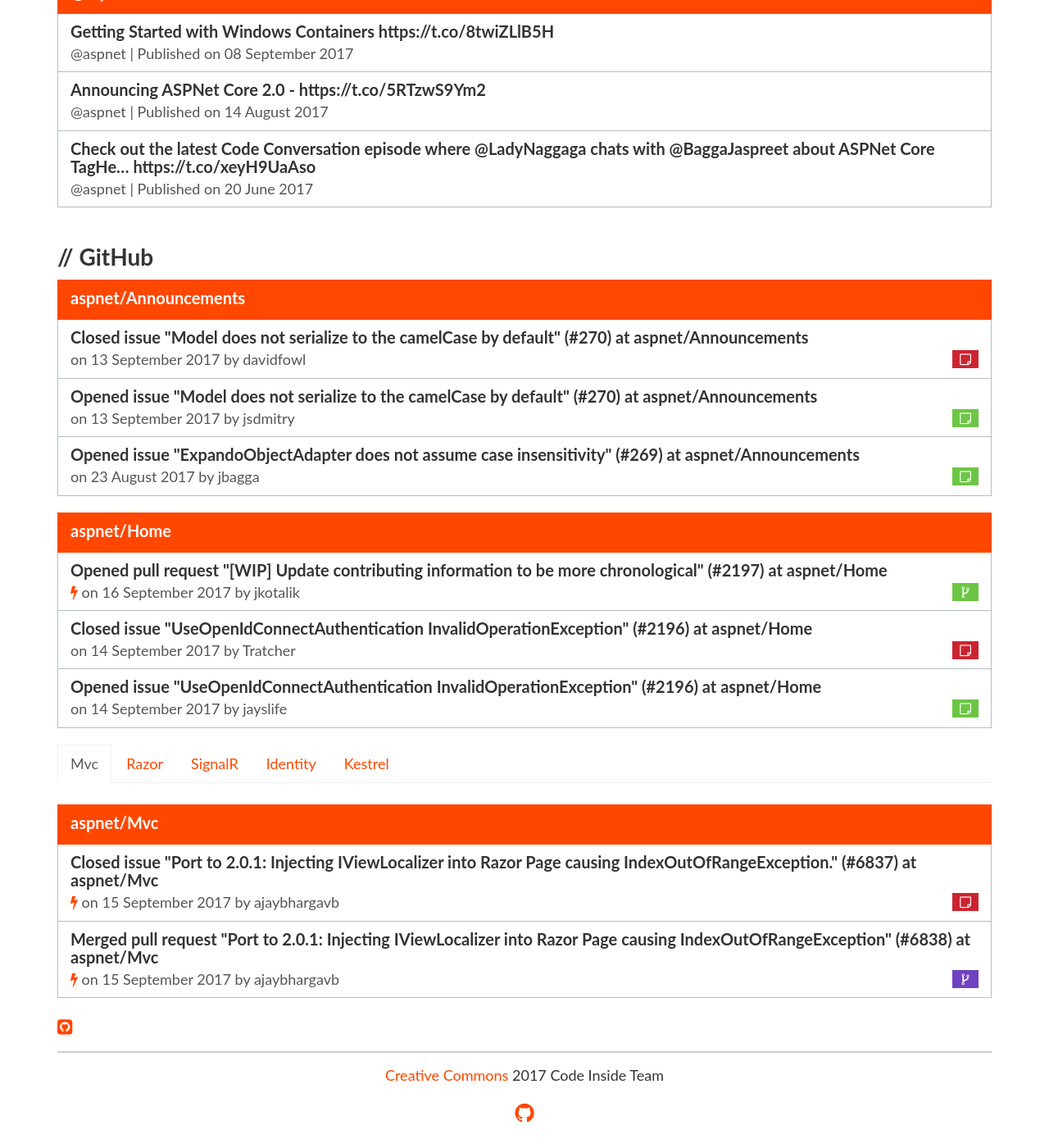
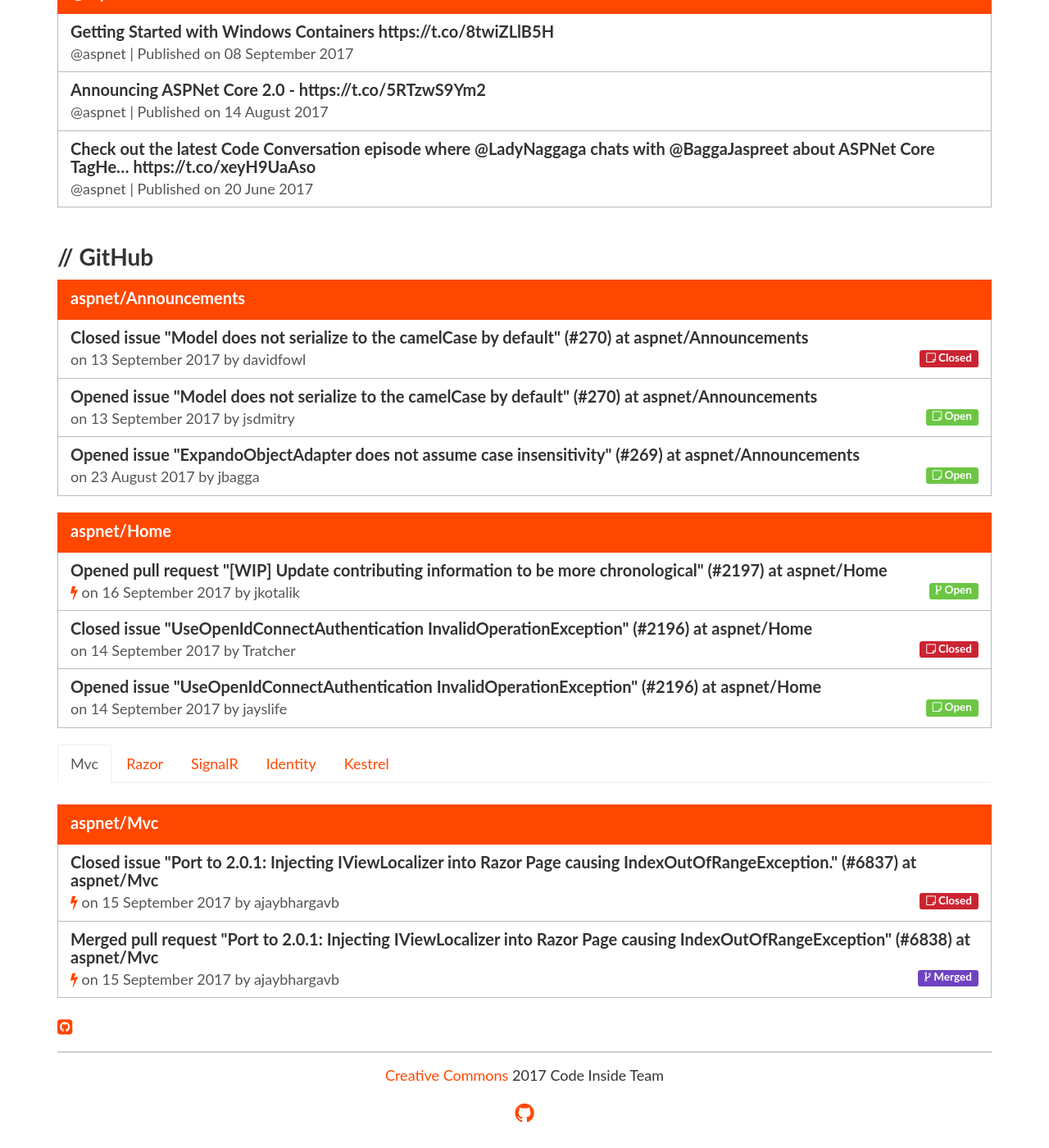
Before and after one commit to Code-Inside/KnowYourStack, a Jekyll site: the page built from _pages/aspnetcore.html, in a window 1280 px wide and 1400 px high, scrolled down 709 px. Shown: the whole window at 82% size. Built offline with Jekyll 4.4.1, drawn with Linux system fonts in a browser that asks for light colours; nearby versions of some CDN libraries.

Commit message:
better visualization

```diff
--- a/_includes/DisplayGitHubEventItem.html
+++ b/_includes/DisplayGitHubEventItem.html
@@ -3,6 +3,7 @@
 
 	{% assign icon = '' %}
 	{% assign color = '#959da5' %}
+	{% assign text = '' %}
 
 	{% if include.eventItem.Type == "PushEvent" %}
 		{% assign icon = 'fa-cloud-upload' %}
@@ -11,10 +12,13 @@
 		{% assign icon = 'fa-code-fork' %}
 		{% if include.eventItem.RelatedAction == "opened" %}
 			{% assign color = '#6cc644' %}
+			{% assign text = 'Open' %}
 		{% elsif include.eventItem.RelatedAction == "closed" %}
 			{% assign color = '#cb2431' %}
+			{% assign text = 'Closed' %}
 		{% elsif include.eventItem.RelatedAction == "merged" %}
 			{% assign color = '#6f42c1' %}
+			{% assign text = 'Merged' %}
 		{% else %}
 			{% assign color = '#959da5' %}
 		{% endif %}
@@ -26,8 +30,10 @@
 		{% assign icon = 'fa-sticky-note-o' %}
 		{% if include.eventItem.RelatedAction == "opened" %}
 			{% assign color = '#6cc644' %}
+			{% assign text = 'Open' %}
 		{% else %}
 			{% assign color = '#cb2431' %}
+			{% assign text = 'Closed' %}
 		{% endif %}
 	{% endif %}
 	{% if include.eventItem.Type == "IssueCommentEvent" %}
@@ -51,7 +57,7 @@
 		{% assign icon = 'fa-code-fork' %}
 	{% endif %}
 
-	<span class="badge" style="background-color: {{color}}; color: white; width: 32px"><i class="fa {{icon}}" aria-hidden="true"></i></span>
+	<span class="label pull-right" style="background-color: {{color}}; color: white;"><i class="fa {{icon}}" aria-hidden="true"></i> {{text}}</span>
 
     <p class="list-group-item-text">
 		{% include DisplayHotIcon.html date=include.eventItem.CreatedAt %}
```
